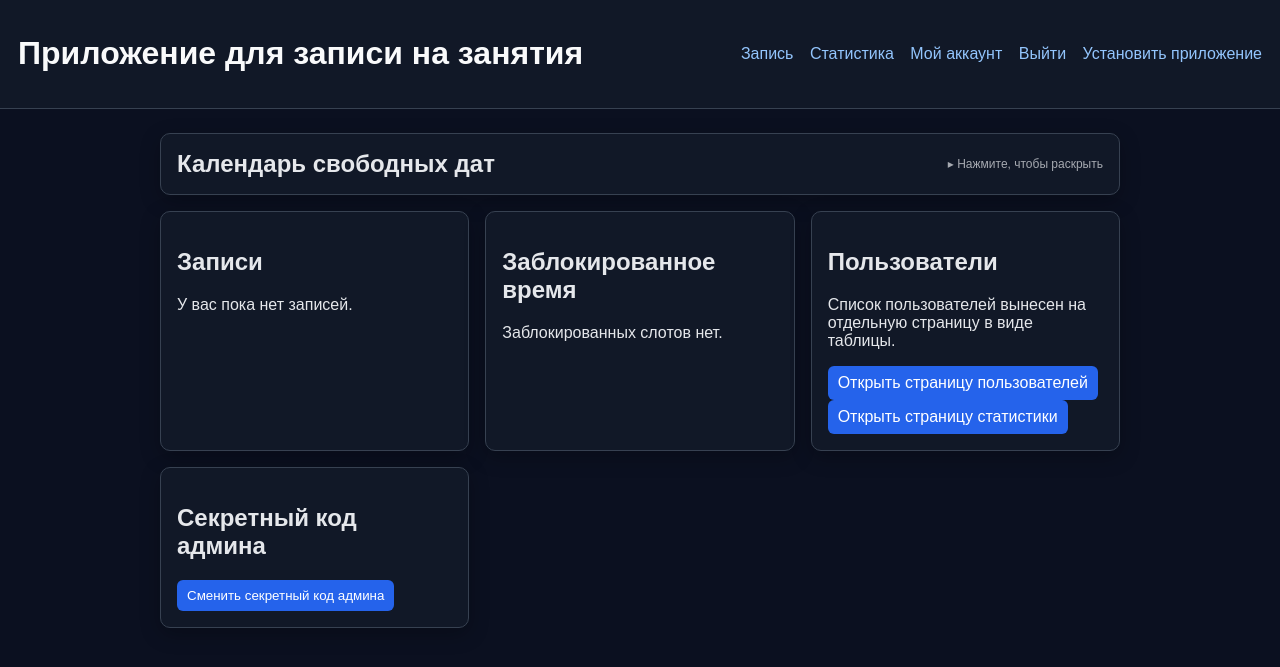
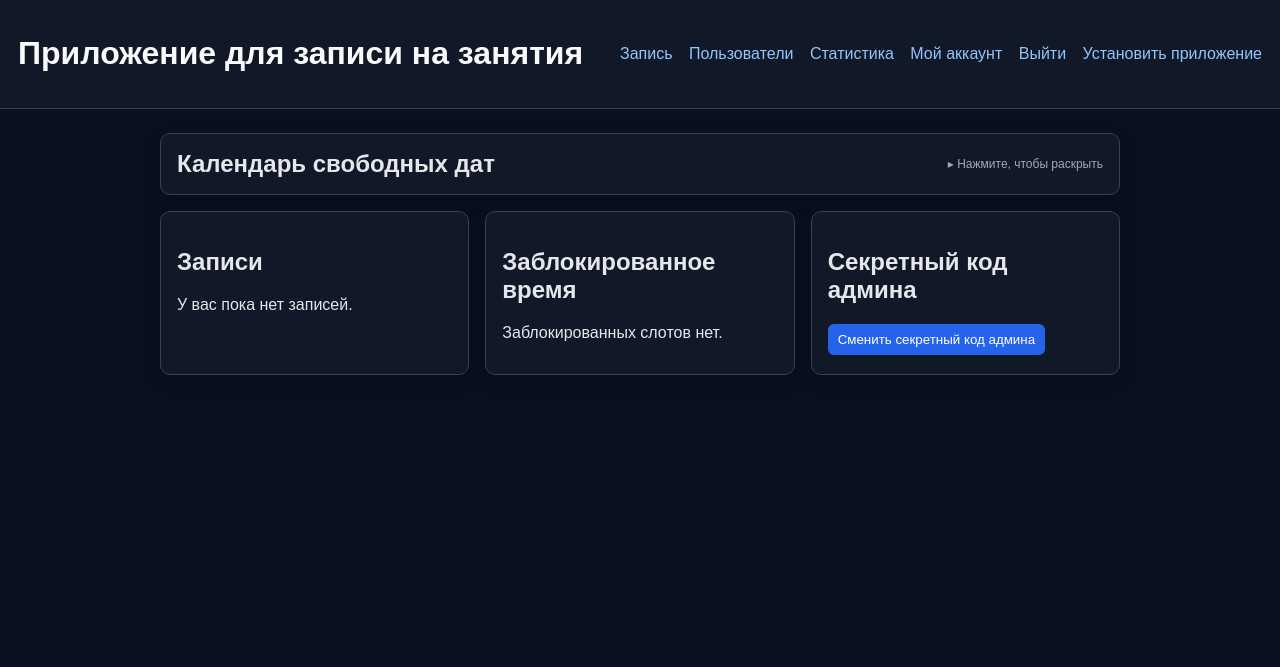
Before and after one commit to AtremTatubalin/Calender, a Flask app: page /dashboard in a window 1280 px wide. Shown: the top 667 px of the page. Run offline with Flask 3, Linux system fonts and the light colour scheme; the visitor is signed in with stand-in values (Sample User, id 1); data comes from the database, SQL or seed files in the repository.

Commit message:
Fix admin statistics crash and move users nav link

```diff
--- a/app.py
+++ b/app.py
@@ -17,12 +17,20 @@ app = Flask(__name__)
 app.config["SECRET_KEY"] = os.getenv("FLASK_SECRET_KEY", "dev-secret-key-change-me")
 app.config["DB_READY"] = False
 
+def parse_iso_datetime(value):
+    if not value:
+        return None
+    normalized = value.replace("Z", "+00:00") if isinstance(value, str) else value
+    try:
+        return datetime.fromisoformat(normalized)
+    except (TypeError, ValueError):
+        return None
+
 
 @app.template_filter("ru_datetime")
 def ru_datetime(value: str):
-    try:
-        dt = datetime.fromisoformat(value)
-    except (TypeError, ValueError):
+    dt = parse_iso_datetime(value)
+    if not dt:
         return value
     return dt.strftime("%d.%m.%Y %H:%M")
 
@@ -610,7 +618,10 @@ def admin_statistics():
 
     months = {}
     for row in rows:
-        dt = datetime.fromisoformat(row["slot_datetime"])
+        dt = parse_iso_datetime(row["slot_datetime"])
+        if not dt:
+            continue
+
         month_key = dt.strftime("%Y-%m")
         month_data = months.setdefault(
             month_key,
--- a/templates/base.html
+++ b/templates/base.html
@@ -17,6 +17,7 @@
         {% if session.get('user_id') %}
           <a href="{{ url_for('dashboard') }}">Запись</a>
           {% if session.get('is_admin') %}
+            <a href="{{ url_for('admin_users') }}">Пользователи</a>
             <a href="{{ url_for('admin_statistics') }}">Статистика</a>
           {% endif %}
           <a href="{{ url_for('account') }}">Мой аккаунт</a>
--- a/templates/dashboard.html
+++ b/templates/dashboard.html
@@ -115,13 +115,6 @@
       {% else %}
         <p>Заблокированных слотов нет.</p>
       {% endif %}
-    </article>
-
-    <article class="card">
-      <h2>Пользователи</h2>
-      <p>Список пользователей вынесен на отдельную страницу в виде таблицы.</p>
-      <a class="button-link" href="{{ url_for('admin_users') }}">Открыть страницу пользователей</a>
-      <a class="button-link" href="{{ url_for('admin_statistics') }}">Открыть страницу статистики</a>
     </article>
 
     <article class="card">
```
